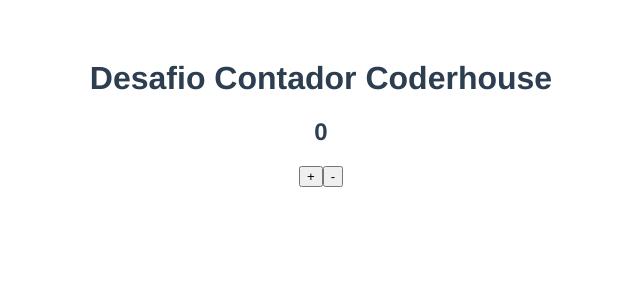
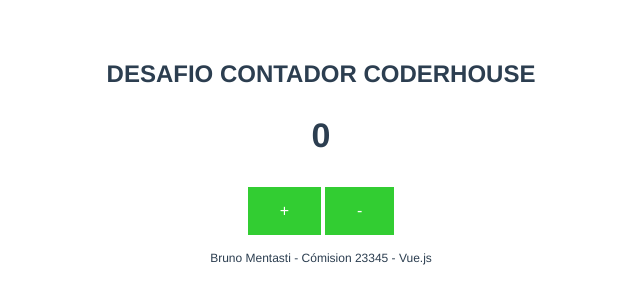
Before and after one commit to bmentasti/desafio-bruno-mentasti-contador, a Vue app: page / in a window 1280 px wide. Shown: the top 302 px of the page, without its empty margins (319-959 px from the left). Built offline with nearby package versions, Linux system fonts and the light colour scheme.

Commit message:
Se agregaron styles

```diff
--- a/src/components/Contador.vue
+++ b/src/components/Contador.vue
@@ -4,6 +4,7 @@
     <h2>{{contadorPadre}}</h2>
     <button v-on:click="aumenta()">+</button>
     <button v-on:click="resta()">-</button>
+    <p><a href="https://www.linkedin.com/in/brunomentasti/">Bruno Mentasti</a> - Cómision 23345 - Vue.js </p>
   </div>
 </template>
 <script>
@@ -24,6 +25,42 @@
   }
 }
 </script>
-<style>
+<style scoped>
+h1 {
+  font-family: Avenir, Helvetica, Arial, sans-serif;
+  font-size: 24px;
+  text-transform: uppercase;
+}
+h2 {
+  font-family: Avenir, Helvetica, Arial, sans-serif;
+  font-size: 34px;
+  text-transform: uppercase;
+}
+p {
+  font-family: Avenir, Helvetica, Arial, sans-serif;
+  font-size: 12px;
+}
+a {
+  text-decoration: none;
+  color:#2c3e50;
+}
+button {
+  background-color: limegreen;
+  border: none;
+  color: white;
+  padding: 15px 32px;
+  text-align: center;
+  text-decoration: none;
+  display: inline-block;
+  font-size: 16px;
+  margin: 4px 2px;
+  cursor: pointer;
+  -webkit-transition-duration: 0.4s;
+  transition-duration: 0.4s;
+}
+button:hover {
+  box-shadow: 0 12px 16px 0 rgba(0,0,0,0.24), 0 17px 50px 0 rgba(0,0,0,0.19);
+}
+
 
 </style>
```
